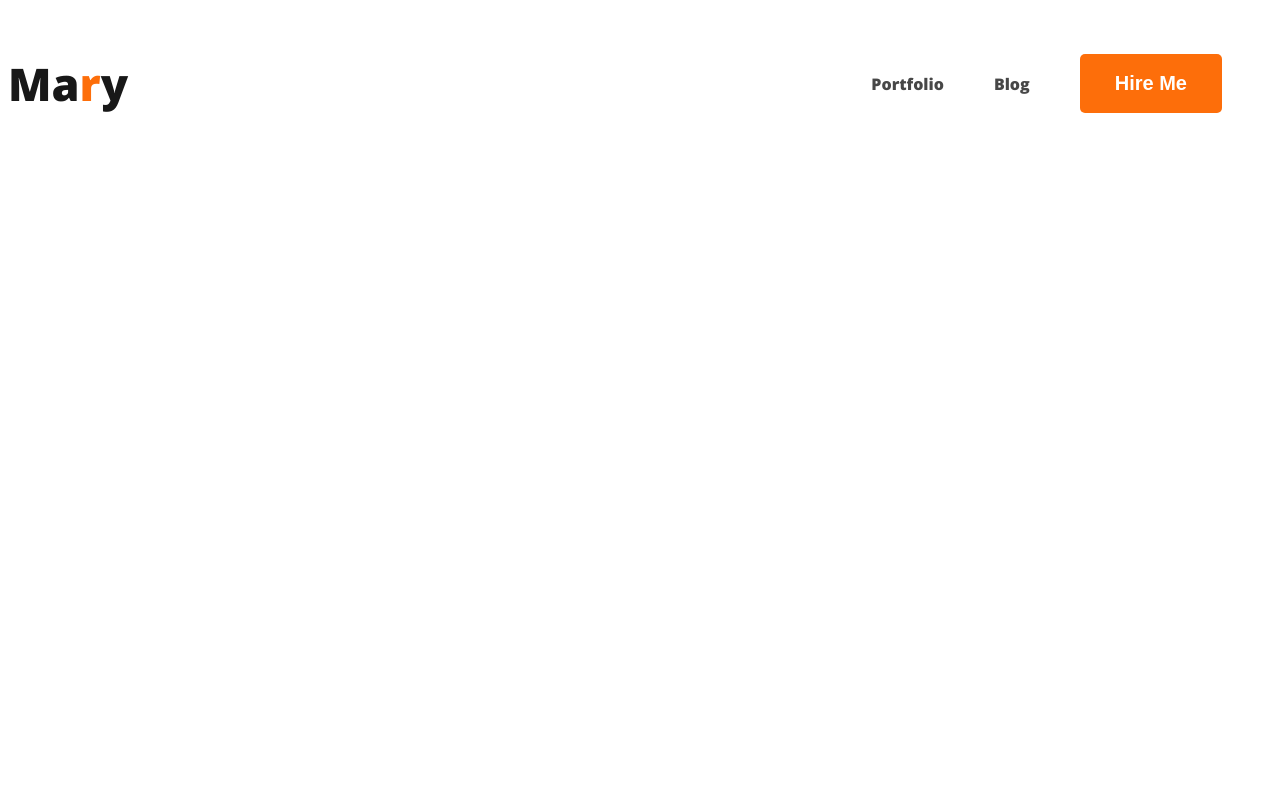
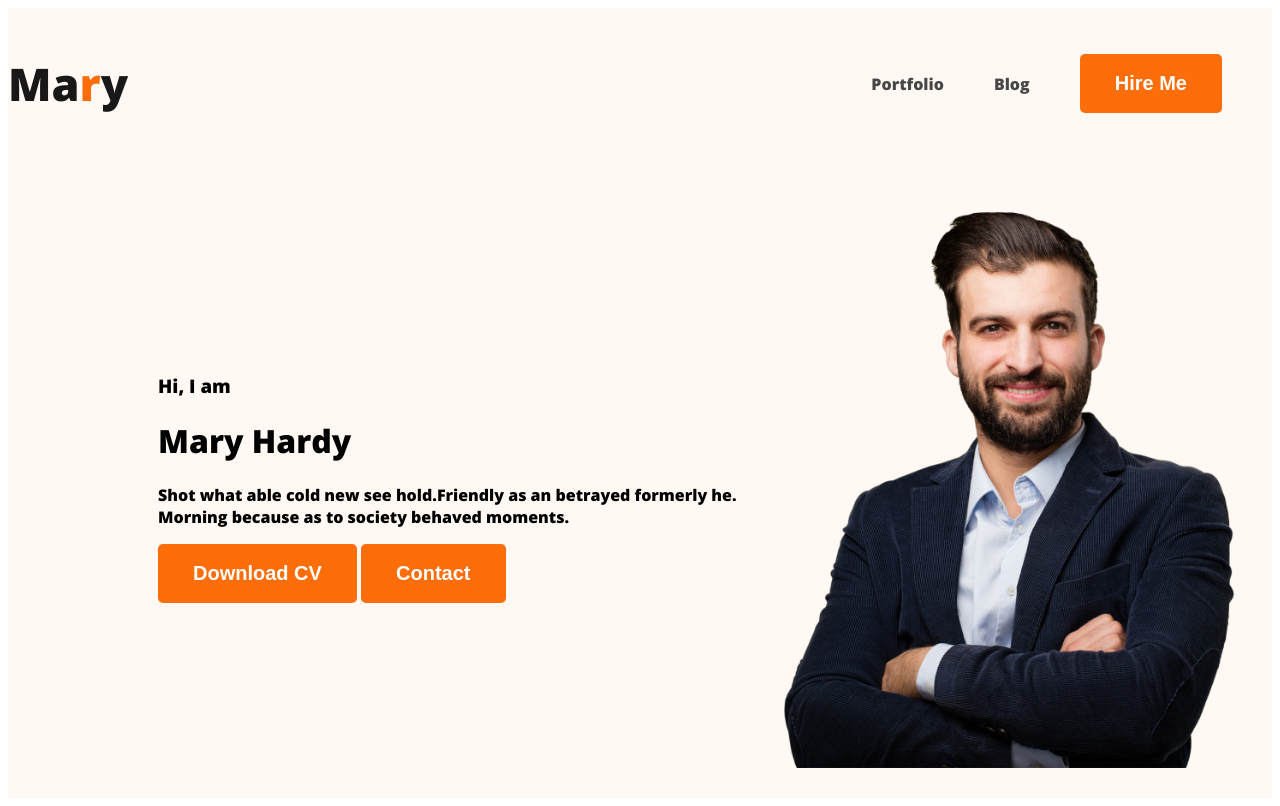
Before and after one commit to mobarak-06/web-developer-portfolio, a plain HTML site: page index.html in a window 1280 px wide. Drawn offline with nearby package versions, Linux system fonts and the light colour scheme.

Commit message:
banner added

```diff
--- a/index.html
+++ b/index.html
@@ -11,7 +11,7 @@
     <link rel="stylesheet" href="styles/portfolio.css">
 </head>
 <body>
-    <header>
+    <header class="header">
         <nav>
             <h3 class="nav-title">Ma<span class="text-primary">r</span>y  </h3>
             <ul>
@@ -20,6 +20,16 @@
                 <li><button class="btn-primary">Hire Me</button></li>
             </ul>
         </nav>
+        <div class="banner">
+            <div class="banner-content">
+                <h3>Hi, I  am</h3>
+                <h1>Mary Hardy</h1>
+                <p>Shot what able cold new see hold.Friendly as an betrayed formerly he. Morning because as to society behaved moments.</p>
+                <button class="btn-primary">Download CV</button>
+                <button class="btn-primary">Contact</button>
+            </div>
+            <img class="profile-pic" src="images/hardy.png" alt="">
+        </div>
     </header>
     <main>
 
--- a/styles/portfolio.css
+++ b/styles/portfolio.css
@@ -40,3 +40,14 @@ nav a{
     text-decoration: none;
     color: #474747;
 }
+.header{
+    background: #FFF8F3;
+}
+.banner{
+    padding: 30px 30px 30px 150px;
+    display: flex;
+    align-items:center ;
+}
+.profile-pic{
+    width: 500px;
+}
```
